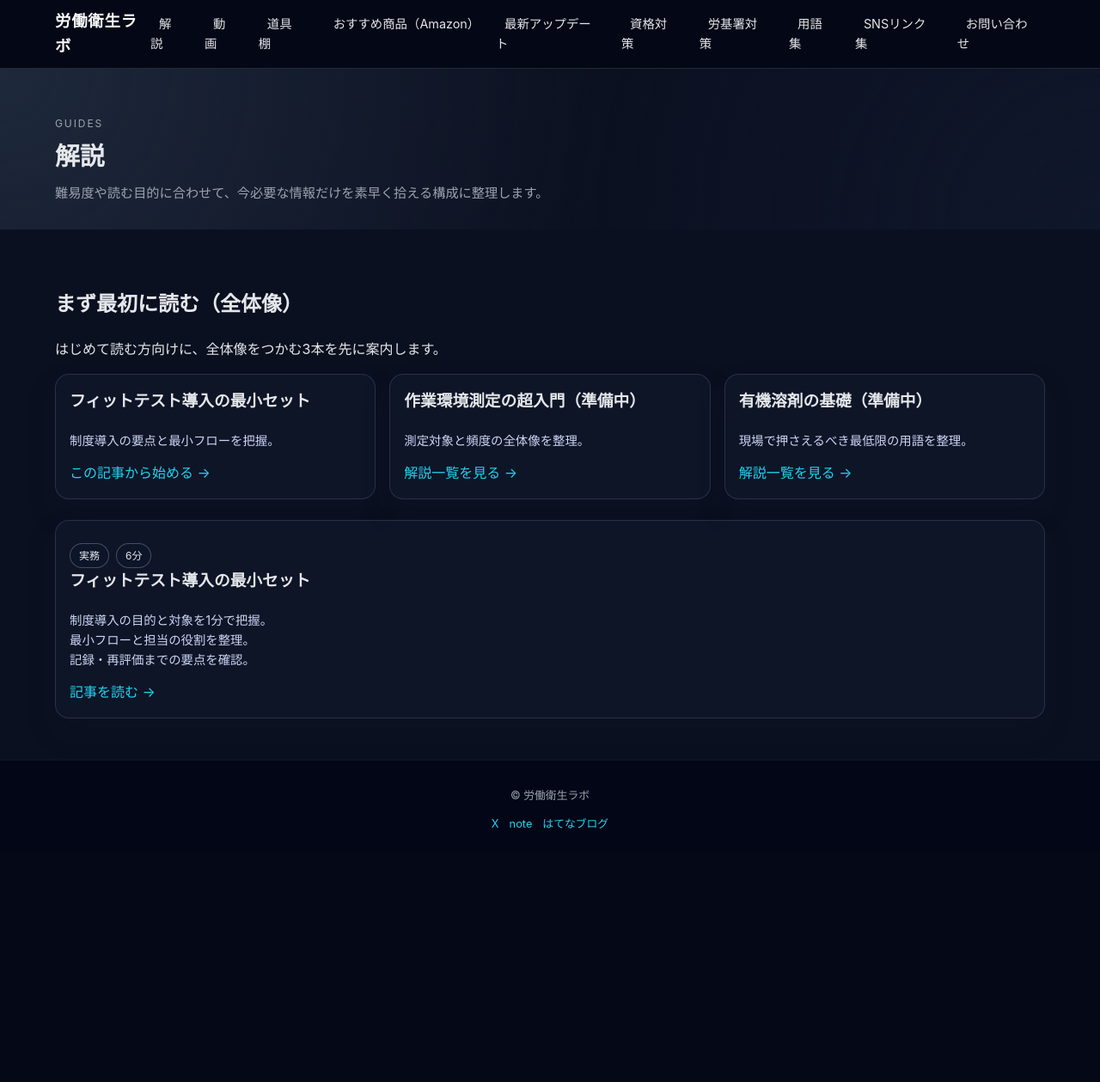
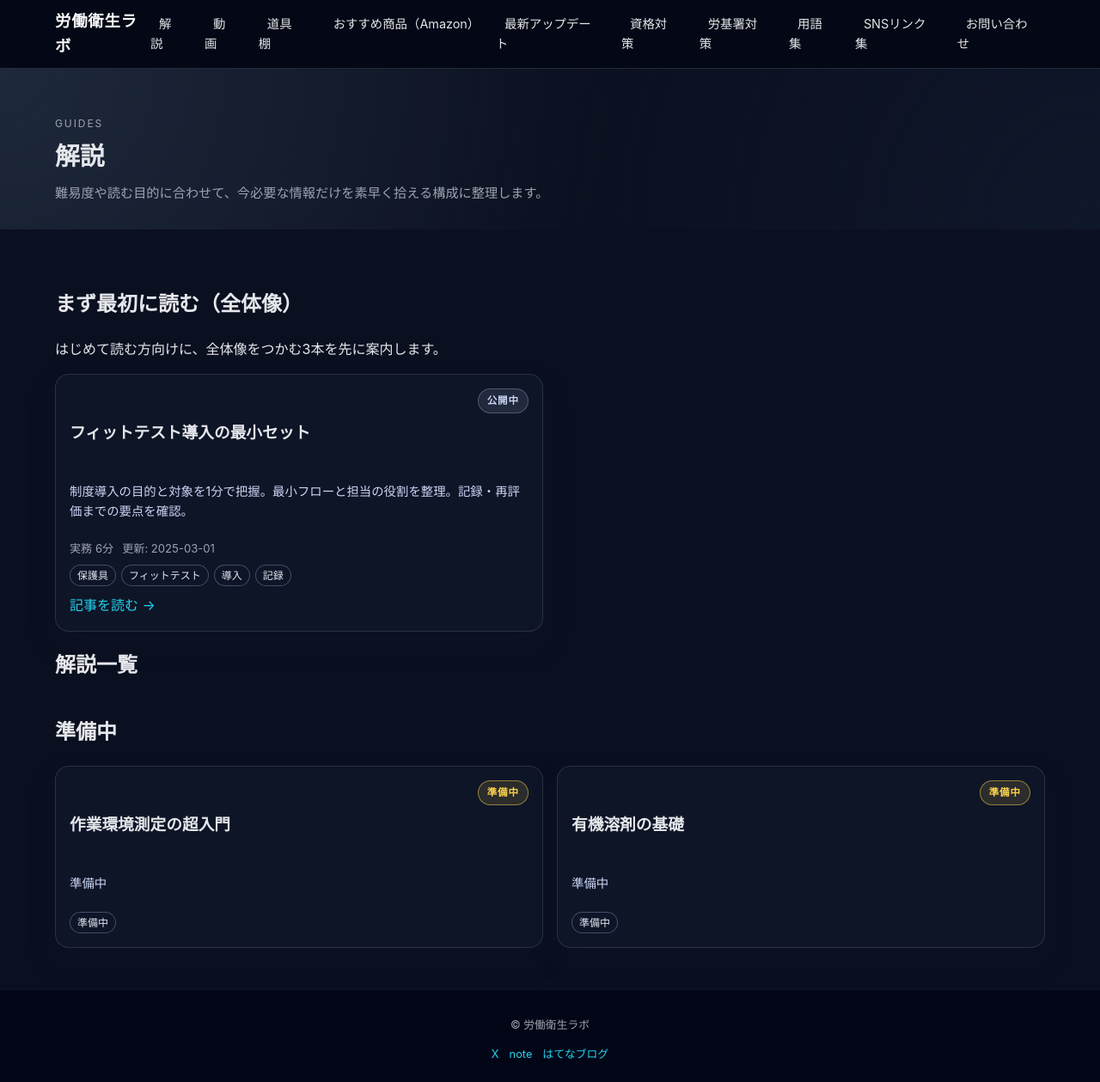
Before and after one commit to rodoeisei-lab/rodoeisei-lab, a Jekyll site: the page built from guides/index.md, in a window 1280 px wide and 1259 px high. Shown: the whole window at 86% size. Built offline with Jekyll 4.4.1, drawn with Linux system fonts in a browser that asks for light colours.

Commit message:
Fix /guides/ duplication and unify guide cards

```diff
--- /dev/null
+++ b/_includes/guide_card.html
@@ -0,0 +1,28 @@
+{% assign description = guide.summary | default: guide.excerpt | strip_html %}
+<article class="card guide-card">
+  <div class="guide-card-header">
+    {% if guide.status == "wip" %}
+      <span class="guide-status is-wip">準備中</span>
+    {% else %}
+      <span class="guide-status is-published">公開中</span>
+    {% endif %}
+  </div>
+  <h3>{{ guide.title }}</h3>
+  <p>{{ description }}</p>
+  {% if guide.minutes or guide.updated %}
+  <div class="guide-meta">
+    {% if guide.minutes %}<span>実務 {{ guide.minutes }}分</span>{% endif %}
+    {% if guide.updated %}<span>更新: {{ guide.updated }}</span>{% endif %}
+  </div>
+  {% endif %}
+  {% if guide.tags %}
+  <div class="guide-tags">
+    {% for tag in guide.tags limit:4 %}
+      <span class="guide-tag">{{ tag }}</span>
+    {% endfor %}
+  </div>
+  {% endif %}
+  {% if guide.status != "wip" %}
+    <a class="guide-card-link" href="{{ guide.url | relative_url }}">記事を読む →</a>
+  {% endif %}
+</article>
--- a/assets/css/main.css
+++ b/assets/css/main.css
@@ -375,6 +375,57 @@ body.nav-open { overflow: hidden; }
   gap: 16px;
   grid-template-columns: repeat(auto-fit, minmax(240px, 1fr));
 }
+.guides-cards {
+  grid-template-columns: 1fr;
+}
+.guide-card {
+  display: flex;
+  flex-direction: column;
+  gap: 8px;
+}
+.guide-card-header {
+  display: flex;
+  justify-content: flex-end;
+}
+.guide-status {
+  font-size: .72rem;
+  font-weight: 600;
+  letter-spacing: .08em;
+  text-transform: uppercase;
+  padding: 4px 10px;
+  border-radius: 999px;
+  border: 1px solid rgba(148, 163, 184, .4);
+  color: #cbd5f5;
+  background: rgba(148, 163, 184, .15);
+}
+.guide-status.is-wip {
+  color: #fcd34d;
+  border-color: rgba(252, 211, 77, .5);
+  background: rgba(252, 211, 77, .12);
+}
+.guide-meta {
+  display: flex;
+  flex-wrap: wrap;
+  gap: 10px;
+  color: var(--muted);
+  font-size: .82rem;
+}
+.guide-tags {
+  display: flex;
+  flex-wrap: wrap;
+  gap: 6px;
+}
+.guide-tag {
+  font-size: .75rem;
+  color: #e2e8f0;
+  border: 1px solid rgba(148, 163, 184, .4);
+  padding: 2px 8px;
+  border-radius: 999px;
+  background: rgba(15, 23, 42, .6);
+}
+.guide-card-link {
+  margin-top: 2px;
+}
 .home-sns {
   padding: 32px 0 36px;
 }
@@ -491,6 +542,12 @@ body.nav-open { overflow: hidden; }
   color: #e2e8f0;
   text-decoration: none;
   border-bottom: 1px solid rgba(148, 163, 184, .4);
+}
+
+@media (min-width: 860px) {
+  .guides-cards {
+    grid-template-columns: repeat(2, minmax(0, 1fr));
+  }
 }
 
 .amazon-page .amazon-category {
--- a/guides/index.md
+++ b/guides/index.md
@@ -8,34 +8,25 @@ permalink: /guides/
 
 <h2 id="getting-started">まず最初に読む（全体像）</h2>
 <p>はじめて読む方向けに、全体像をつかむ3本を先に案内します。</p>
-<div class="cards" style="margin-bottom: 24px;">
-  <article class="card">
-    <h3>フィットテスト導入の最小セット</h3>
-    <p>制度導入の要点と最小フローを把握。</p>
-    <a href="{{ "/guides/fit-test/" | relative_url }}">この記事から始める →</a>
-  </article>
-  <article class="card">
-    <h3>作業環境測定の超入門（準備中）</h3>
-    <p>測定対象と頻度の全体像を整理。</p>
-    <a href="{{ "/guides/" | relative_url }}">解説一覧を見る →</a>
-  </article>
-  <article class="card">
-    <h3>有機溶剤の基礎（準備中）</h3>
-    <p>現場で押さえるべき最低限の用語を整理。</p>
-    <a href="{{ "/guides/" | relative_url }}">解説一覧を見る →</a>
-  </article>
+{% assign featured_guides = site.guides | where: "status", "published" | where: "featured", true %}
+<div class="cards guides-cards">
+  {% for guide in featured_guides %}
+    {% include guide_card.html guide=guide %}
+  {% endfor %}
 </div>
 
-<div class="cards">
-  {% for guide in site.guides %}
-  <article class="card">
-    <div class="article-meta">
-      {% if guide.level %}<span class="badge">{{ guide.level }}</span>{% endif %}
-      {% if guide.reading_time %}<span class="badge">{{ guide.reading_time }}</span>{% endif %}
-    </div>
-    <h3>{{ guide.title }}</h3>
-    <p>{{ guide.summary }}</p>
-    <a href="{{ guide.url | relative_url }}">記事を読む →</a>
-  </article>
+<h2>解説一覧</h2>
+{% assign published_guides = site.guides | where: "status", "published" | where_exp: "guide", "guide.featured != true" | sort: "updated" | reverse %}
+<div class="cards guides-cards">
+  {% for guide in published_guides %}
+    {% include guide_card.html guide=guide %}
   {% endfor %}
 </div>
+
+<h2>準備中</h2>
+{% assign wip_guides = site.guides | where: "status", "wip" | sort: "title" %}
+<div class="cards guides-cards">
+  {% for guide in wip_guides %}
+    {% include guide_card.html guide=guide %}
+  {% endfor %}
+</div>
```
Also changed, not shown: _guides/fit-test.md (+8 -0 lines), _guides/organic-solvent-basics.md (added, +12 -0 lines), _guides/work-env-measurement-intro.md (added, +12 -0 lines).
